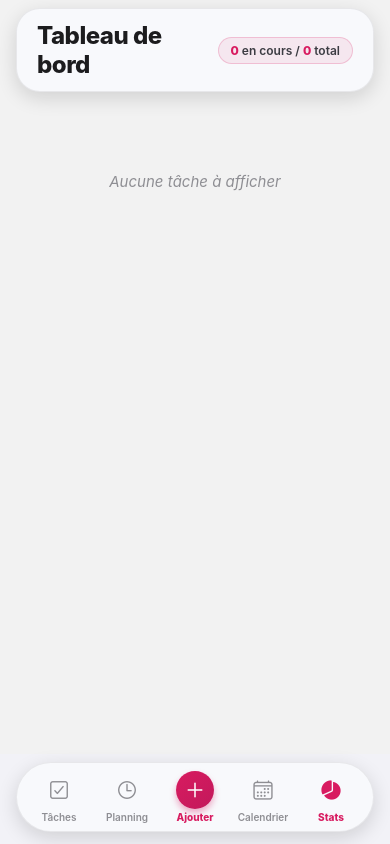
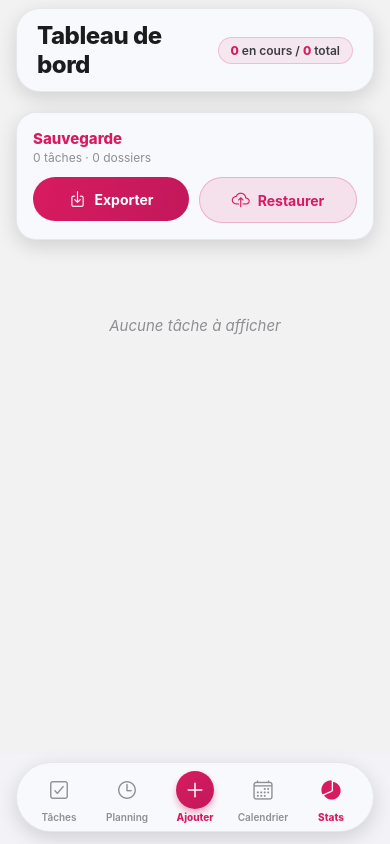
Before and after one commit to claire-arsena/ToDo-List, a React Native app in the folder todo-mobile/: screen /Dashboard in a window 390 px wide. Built offline with nearby package versions, Linux system fonts and the light colour scheme.

Commit message:
feat: bouton sauvegarde/restauration + undated tasks Agenda

```diff
--- a/todo-mobile/src/views/Dashboard.jsx
+++ b/todo-mobile/src/views/Dashboard.jsx
@@ -1,6 +1,9 @@
-import React, { useContext, useMemo } from 'react';
-import { View, Text, ScrollView, StyleSheet, Dimensions } from 'react-native';
+import React, { useContext, useMemo, useRef, useCallback } from 'react';
+import { View, Text, ScrollView, StyleSheet, Dimensions, TouchableOpacity, Platform, Alert } from 'react-native';
 import { PieChart } from 'react-native-chart-kit';
+import AsyncStorage from '@react-native-async-storage/async-storage';
+import { Ionicons } from '@expo/vector-icons';
+import { LinearGradient } from 'expo-linear-gradient';
 import { TodoContext } from '../ctx/TodoContext';
 import { ETATS } from '../config/constants';
 import { COLORS, STATUS_COLORS } from '../theme';
@@ -22,7 +25,91 @@ const chartConfig = {
 };
 
 export default function Dashboard() {
-  const { tasks } = useContext(TodoContext);
+  const { tasks, folders } = useContext(TodoContext);
+  const fileInputRef = useRef(null);
+
+  // ─── Export : télécharger un fichier JSON de sauvegarde ───
+  const handleExport = useCallback(() => {
+    const backup = {
+      version: 2,
+      exportDate: new Date().toISOString(),
+      tasks,
+      folders,
+    };
+    const json = JSON.stringify(backup, null, 2);
+
+    if (Platform.OS === 'web') {
+      const blob = new Blob([json], { type: 'application/json' });
+      const url = URL.createObjectURL(blob);
+      const a = document.createElement('a');
+      a.href = url;
+      const date = new Date().toISOString().slice(0, 10);
+      a.download = `ma-liste-backup-${date}.json`;
+      document.body.appendChild(a);
+      a.click();
+      document.body.removeChild(a);
+      URL.revokeObjectURL(url);
+    } else {
+      Alert.alert('Sauvegarde', 'La sauvegarde a été copiée dans le presse-papiers.');
+    }
+  }, [tasks, folders]);
+
+  // ─── Import : restaurer depuis un fichier JSON ───
+  const handleImport = useCallback(() => {
+    if (Platform.OS === 'web') {
+      fileInputRef.current?.click();
+    } else {
+      Alert.alert('Restauration', 'Cette fonction est disponible sur la version web.');
+    }
+  }, []);
+
+  const processImportFile = useCallback(async (e) => {
+    const file = e.target.files?.[0];
+    if (!file) return;
+
+    try {
+      const text = await file.text();
+      const data = JSON.parse(text);
+
+      if (!data.tasks || !Array.isArray(data.tasks)) {
+        const msg = 'Fichier invalide : aucune tâche trouvée.';
+        Platform.OS === 'web' ? window.alert(msg) : Alert.alert('Erreur', msg);
+        return;
+      }
+
+      const confirmMsg = `Restaurer ${data.tasks.length} tâche(s) et ${(data.folders || []).length} dossier(s) depuis la sauvegarde du ${data.exportDate ? new Date(data.exportDate).toLocaleDateString('fr-FR') : 'fichier'} ?\n\nAttention : vos données actuelles seront remplacées.`;
+
+      const doRestore = async () => {
+        await AsyncStorage.setItem('@todo_tasks_v2', JSON.stringify(data.tasks));
+        await AsyncStorage.setItem('@todo_tasks', JSON.stringify(data.tasks));
+        if (data.folders) {
+          await AsyncStorage.setItem('@todo_folders_v2', JSON.stringify(data.folders));
+          await AsyncStorage.setItem('@todo_folders', JSON.stringify(data.folders));
+        }
+        // Reload pour appliquer
+        if (Platform.OS === 'web') {
+          window.location.reload();
+        }
+      };
+
+      if (Platform.OS === 'web') {
+        if (window.confirm(confirmMsg)) {
+          await doRestore();
+        }
+      } else {
+        Alert.alert('Restaurer ?', confirmMsg, [
+          { text: 'Annuler', style: 'cancel' },
+          { text: 'Restaurer', style: 'destructive', onPress: doRestore },
+        ]);
+      }
+    } catch (err) {
+      const msg = 'Erreur lors de la lecture du fichier de sauvegarde.';
+      Platform.OS === 'web' ? window.alert(msg) : Alert.alert('Erreur', msg);
+    }
+
+    // Reset file input
+    if (e.target) e.target.value = '';
+  }, []);
 
   const chartData = useMemo(() => {
     const counts = {};
@@ -41,6 +128,42 @@ export default function Dashboard() {
 
   return (
     <ScrollView style={styles.container} contentContainerStyle={styles.content} showsVerticalScrollIndicator={false}>
+      {/* Boutons Sauvegarder / Restaurer */}
+      <GlassCard style={styles.backupCard}>
+        <Text style={styles.backupTitle}>Sauvegarde</Text>
+        <Text style={styles.backupSub}>{total} tâche{total !== 1 ? 's' : ''} · {folders.length} dossier{folders.length !== 1 ? 's' : ''}</Text>
+        <View style={styles.backupButtons}>
+          <TouchableOpacity activeOpacity={0.8} onPress={handleExport} style={{ flex: 1 }}>
+            <LinearGradient
+              colors={[COLORS.pinkDark, COLORS.pinkDeep]}
+              start={{ x: 0, y: 0 }}
+              end={{ x: 1, y: 1 }}
+              style={styles.backupBtn}
+            >
+              <Ionicons name="download-outline" size={18} color="#fff" />
+              <Text style={styles.backupBtnText}>Exporter</Text>
+            </LinearGradient>
+          </TouchableOpacity>
+          <TouchableOpacity activeOpacity={0.8} onPress={handleImport} style={[styles.restoreBtn, { flex: 1 }]}>
+            <Ionicons name="cloud-upload-outline" size={18} color={COLORS.pinkDark} />
+            <Text style={styles.restoreBtnText}>Restaurer</Text>
+          </TouchableOpacity>
+        </View>
+      </GlassCard>
+
+      {/* Hidden file input for web import */}
+      {Platform.OS === 'web' && (
+        <View style={{ width: 0, height: 0, overflow: 'hidden' }}>
+          <input
+            ref={fileInputRef}
+            type="file"
+            accept=".json"
+            onChange={processImportFile}
+            style={{ display: 'none' }}
+          />
+        </View>
+      )}
+
       {total === 0 ? (
         <View style={styles.empty}><Text style={styles.emptyText}>Aucune tâche à afficher</Text></View>
       ) : (
@@ -92,6 +215,34 @@ const styles = StyleSheet.create({
   content: { padding: 16, paddingBottom: 32 },
   empty: { alignItems: 'center', paddingVertical: 60 },
   emptyText: { fontSize: 15, color: COLORS.textMuted, fontStyle: 'italic' },
+
+  // Backup card
+  backupCard: { padding: 16, marginBottom: 16 },
+  backupTitle: { fontSize: 15, fontWeight: '800', color: COLORS.pinkDark, marginBottom: 2 },
+  backupSub: { fontSize: 12, color: COLORS.textMuted, marginBottom: 12 },
+  backupButtons: { flexDirection: 'row', gap: 10 },
+  backupBtn: {
+    flexDirection: 'row',
+    alignItems: 'center',
+    justifyContent: 'center',
+    gap: 8,
+    paddingVertical: 12,
+    borderRadius: 100,
+  },
+  backupBtnText: { color: '#fff', fontSize: 14, fontWeight: '700' },
+  restoreBtn: {
+    flexDirection: 'row',
+    alignItems: 'center',
+    justifyContent: 'center',
+    gap: 8,
+    paddingVertical: 12,
+    borderRadius: 100,
+    backgroundColor: 'rgba(216, 27, 96, 0.1)',
+    borderWidth: 1,
+    borderColor: 'rgba(216, 27, 96, 0.25)',
+  },
+  restoreBtnText: { color: COLORS.pinkDark, fontSize: 14, fontWeight: '700' },
+
   /* chart-container — border-radius: 40px */
   chartCard: { padding: 20, marginBottom: 16, alignItems: 'center', borderRadius: 28 },
   sectionTitle: { fontSize: 15, fontWeight: '800', color: COLORS.pinkDark, marginBottom: 12, alignSelf: 'flex-start' },
```
